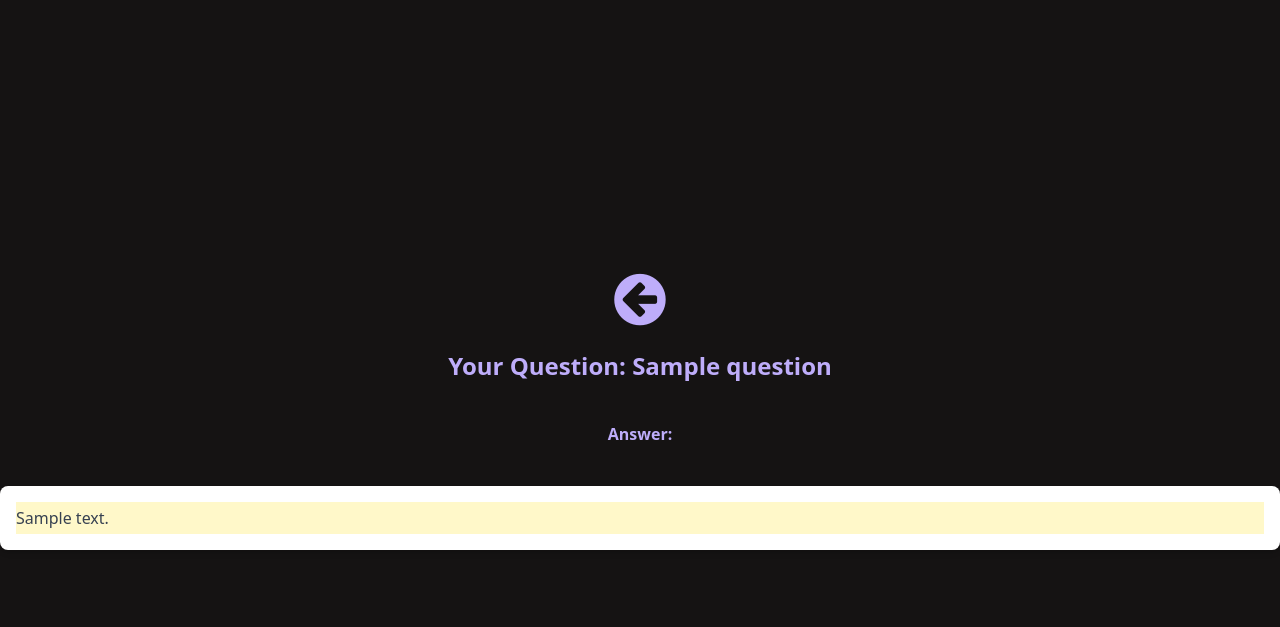
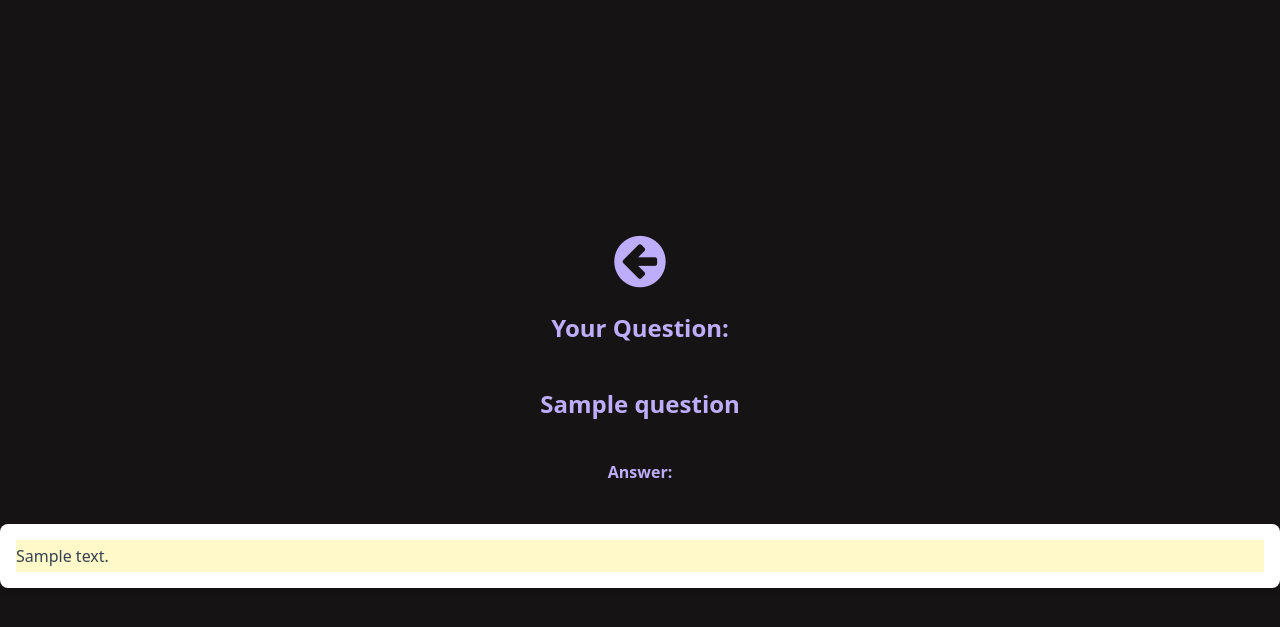
Before and after one commit to RezSat/ike, a Flask app: template templates/en_answer.html in a window 1280 px wide. Shown: the top 627 px of the page. Run offline with Flask 3, Linux system fonts and the light colour scheme; the template is opened without the code that fills it: most values are stand-ins (such as "Sample title", 1, 10 or a date in 2020); parts of the project's set-up code (start-up, migrations or seed data) failed here and were passed over; some libraries are stand-ins or nearby versions.

Commit message:
little edits for answer.html

```diff
--- a/templates/en_answer.html
+++ b/templates/en_answer.html
@@ -13,7 +13,9 @@
 		<i class="fa fa-arrow-circle-left mt-5 text-[#BEADFA] text-6xl" aria-hidden="true"></i>
 	</a>
 
-	<h1 class="text-2xl font-bold mb-30 mt-5 ml-10 mr-10 text-[#BEADFA]">Your Question: {{ question }}</h1>
+	<h1 class="text-2xl font-bold mb-30 mt-5 ml-10 mr-10 text-[#BEADFA]">Your Question:</h1>
+	<br>
+	 <h1 class="text-2xl font-bold mb-30 mt-5 ml-10 mr-10 text-[#BEADFA]">{{ question }}</h1>
 
 	<h1 class="text-1xl font-bold mb-10 mt-10 text-[#BEADFA]">Answer:</h1>
 
```
